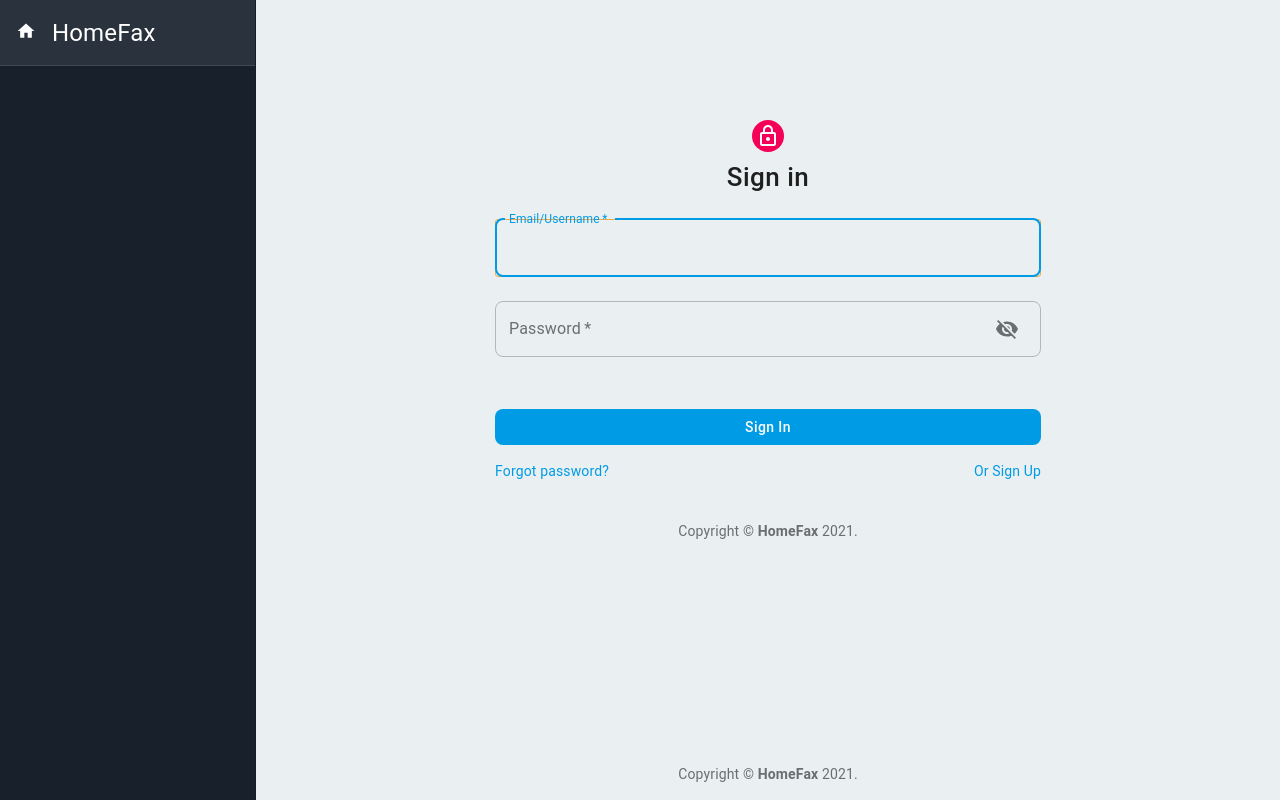
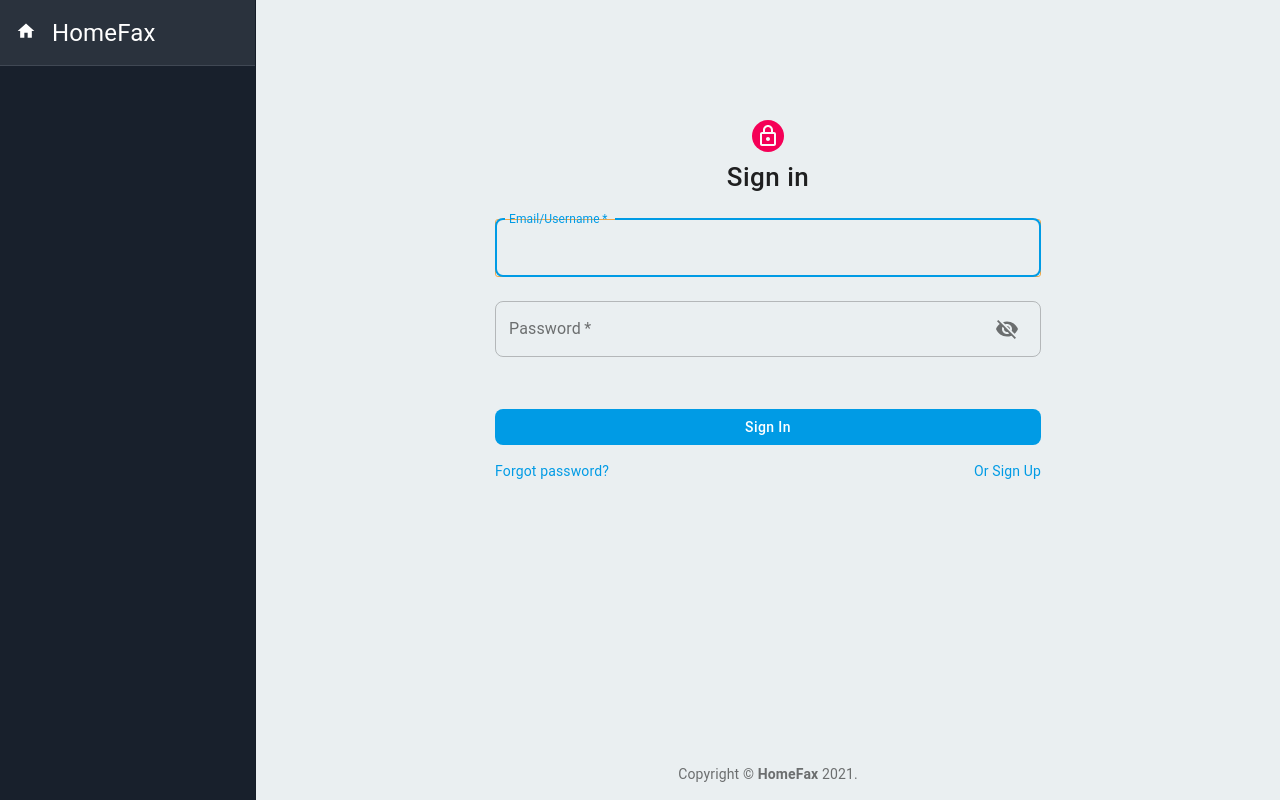
Before and after one commit to brownnicholasj/homeFax, a React (Create React App) app in the folder client/: page / in a window 1280 px wide. Built offline with nearby package versions, Linux system fonts and the light colour scheme.

Commit message:
removing duplicate copywrite line

```diff
--- a/client/src/components/SignIn.js
+++ b/client/src/components/SignIn.js
@@ -208,9 +208,6 @@ export default function SignIn() {
 							</Modal>
 						</Grid>
 					</Grid>
-					<Box mt={5}>
-						<Copyright />
-					</Box>
 				</form>
 			</div>
 		</div>
```
